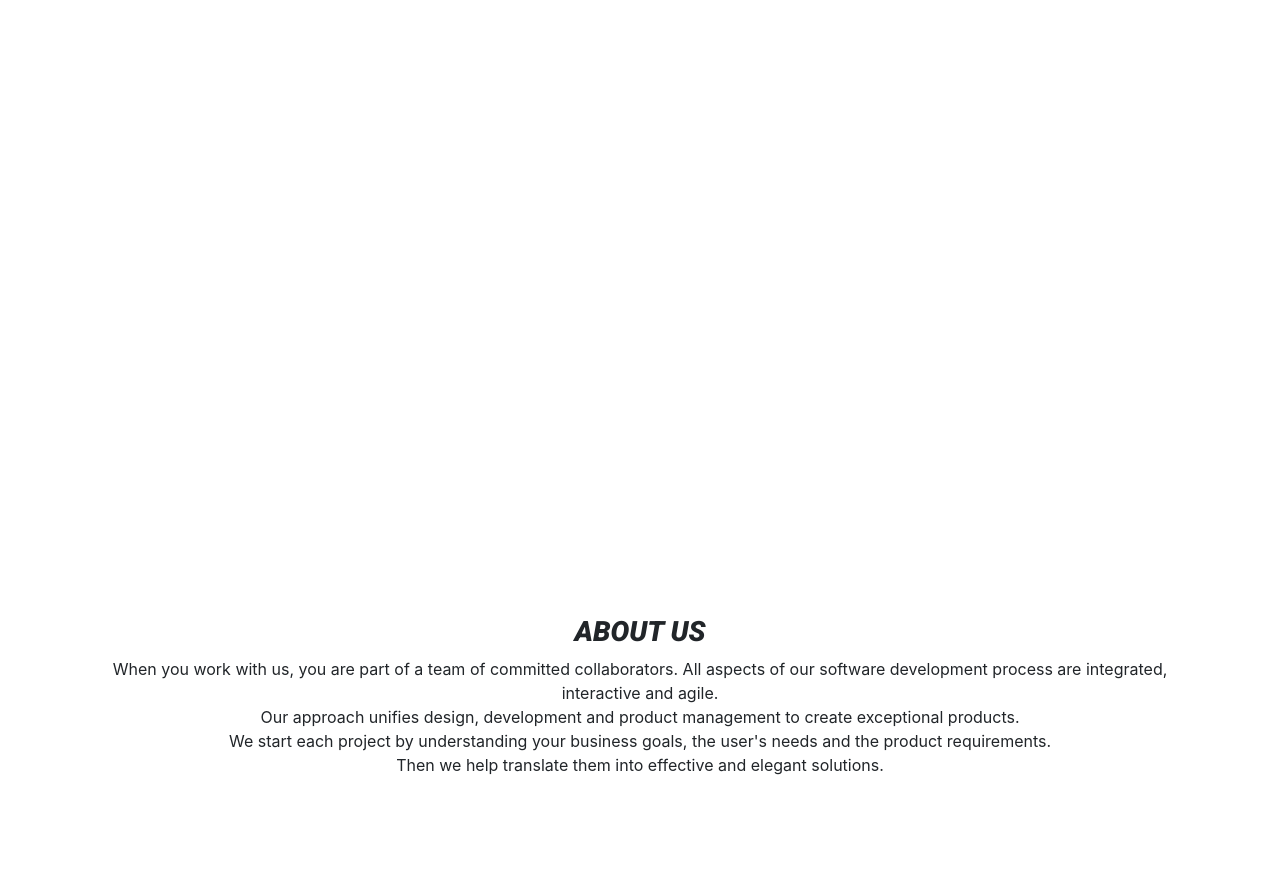
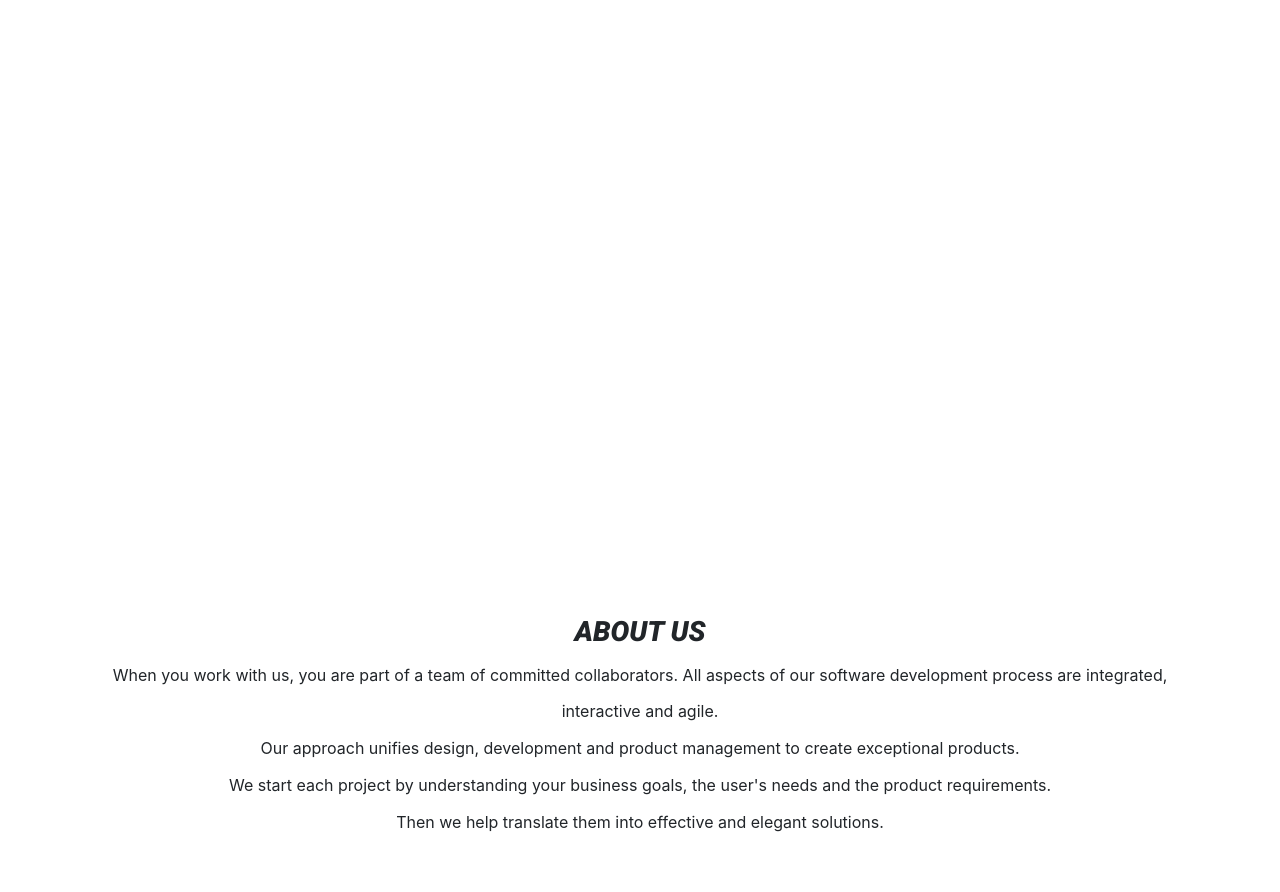
Before and after one commit to Clairette-git/DelaniStudio, a plain HTML site: page index.html in a window 1280 px wide. Shown: the part 225-1117 px from the top of the page. Before the commit the page ends 1066 px from the top, so only its background shows below. Drawn offline with nearby package versions, Linux system fonts and the light colour scheme; a script that the page names is missing.

Commit message:
add the style on the about-us paragraph

```diff
--- a/css/styles.css
+++ b/css/styles.css
@@ -14,3 +14,6 @@
 #about-us h3{
     font-family: "Roboto", "sans-serif";
 }
+#about-us p{
+    line-height: 2.3em;
+}
```
